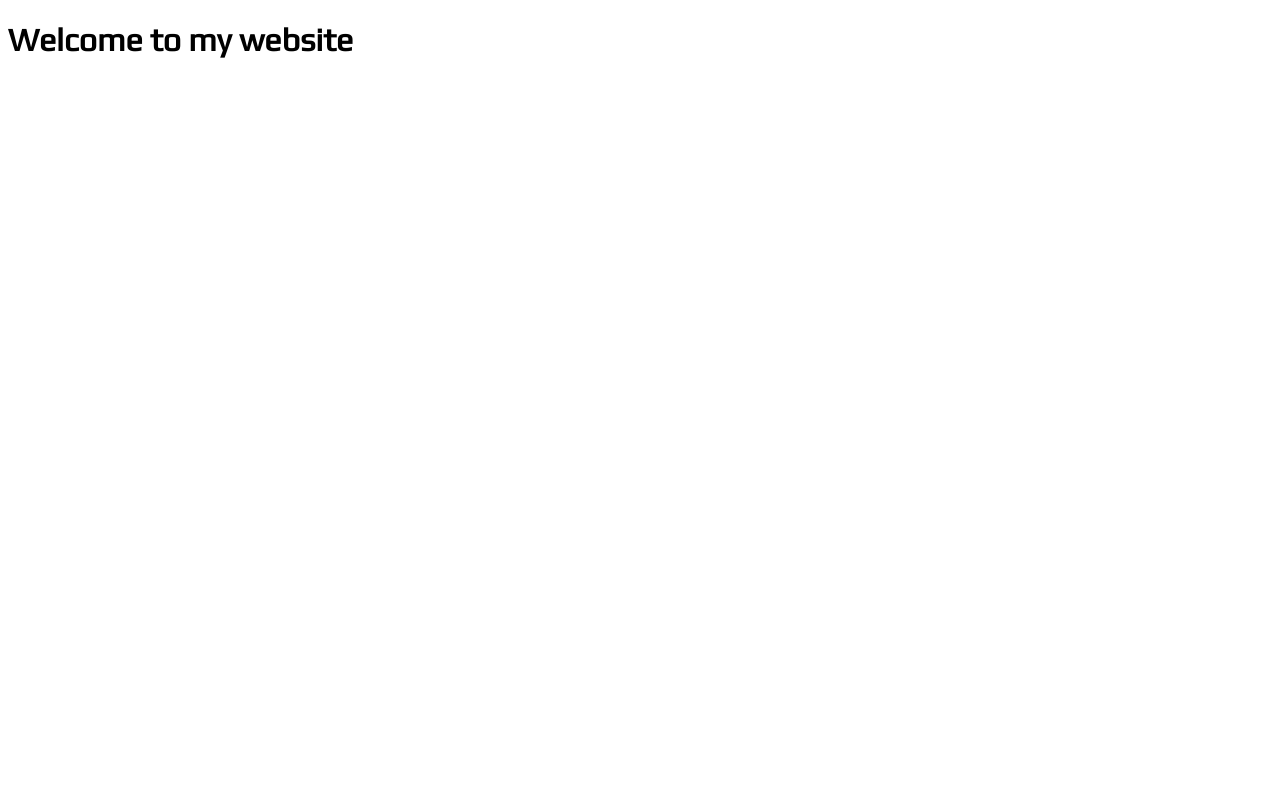
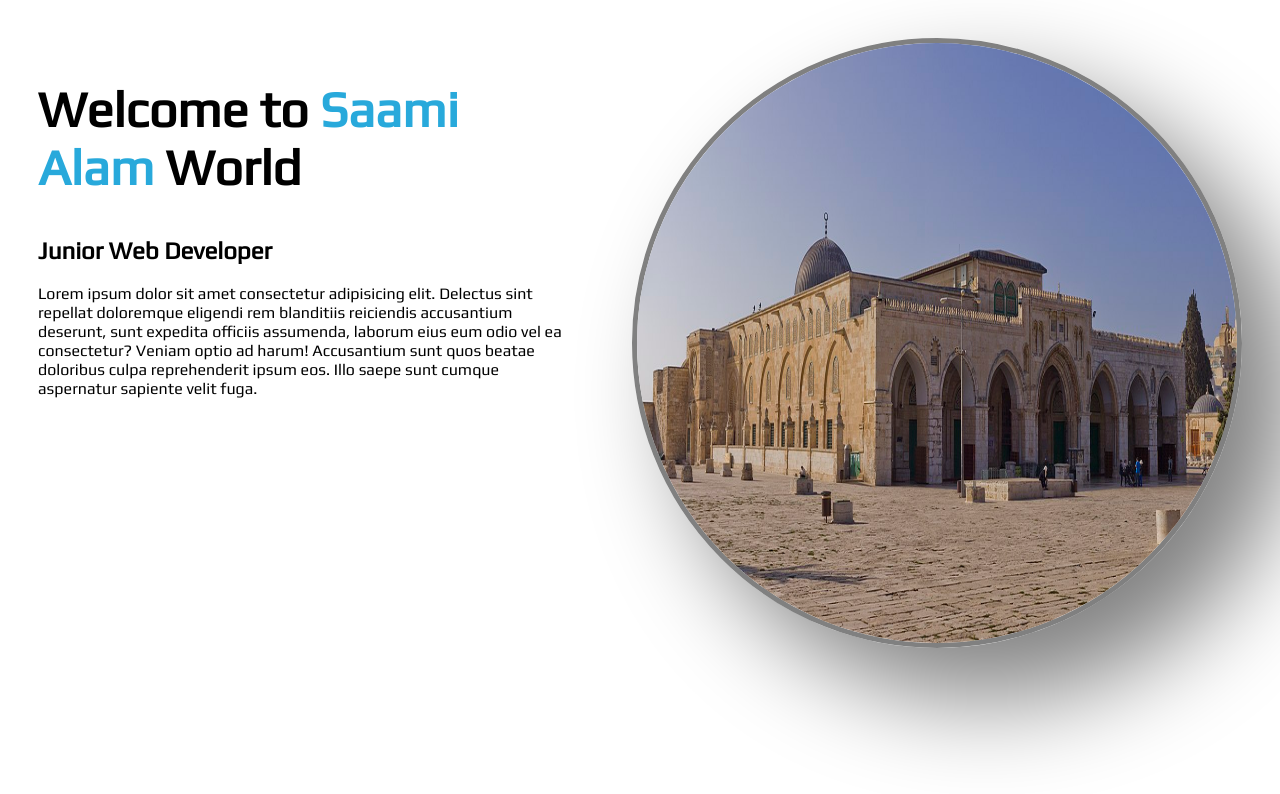
Before and after one commit to Ropsta/My-website, a plain HTML site: page index.html in a window 1280 px wide. Drawn offline with Linux system fonts and the light colour scheme.

Commit message:
1s't change

```diff
--- a/index.html
+++ b/index.html
@@ -11,7 +11,16 @@
     <link rel="stylesheet" href="style.css">
 </head>
 <body>
-    <h1>Welcome to my website</h1>
+    <section>
+        <div class="div-width">
+            <h1>Welcome to <span class="blue-clr"> Saami Alam </span> World</h1>
+            <h2>Junior Web Developer</h2>
+            <p>Lorem ipsum dolor sit amet consectetur adipisicing elit. Delectus sint repellat doloremque eligendi rem blanditiis reiciendis accusantium deserunt, sunt expedita officiis assumenda, laborum eius eum odio vel ea consectetur? Veniam optio ad harum! Accusantium sunt quos beatae doloribus culpa reprehenderit ipsum eos. Illo saepe sunt cumque aspernatur sapiente velit fuga.</p>
+        </div>
+        <div class="div-width ">
+            <img src="image/Jerusalem.jpg" alt="">
+        </div>
+    </section>
 
 </body>
 </html>
--- a/style.css
+++ b/style.css
@@ -1,3 +1,26 @@
 body{
     font-family: 'Play', sans-serif;
 }
+ .div-width img{
+    border-radius: 50%;
+    width: 600px;
+    height: 600px;
+    border: 5px solid gray;
+    box-shadow: 50px 50px 100px gray;
+
+}
+.div-width{
+    width: 50%;
+    padding: 10px;
+    margin: 20px;
+
+}
+section{
+    display: flex;
+}
+div h1{
+    font-size: 50px;
+}
+div h1 span{
+    color: rgb(40, 169, 219);
+}
```
Also changed, not shown: image/Jerusalem.jpg (added), image/image1.jpg (renamed from image/186522320_302169604917540_903374404996812448_n.jpg), image/image2.jpg (renamed from image/19577144_232446020595997_7743388361916468549_o.jpg), image/image3.png (added), image/image4.jpg (renamed from image/download.jpg).
